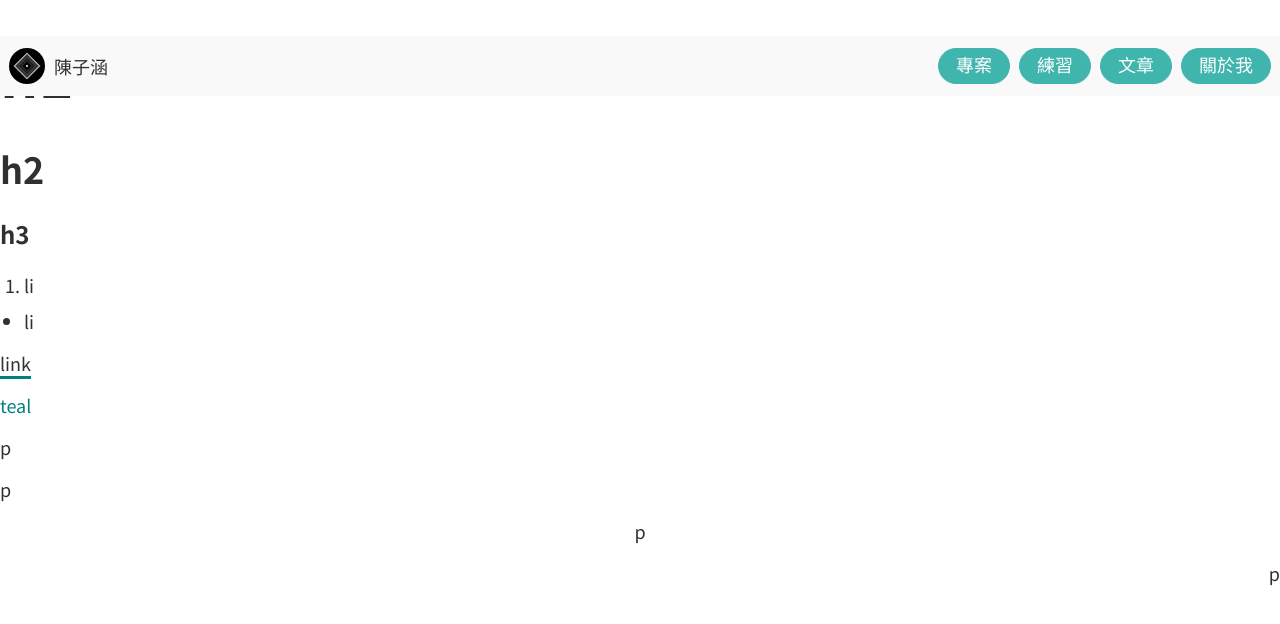
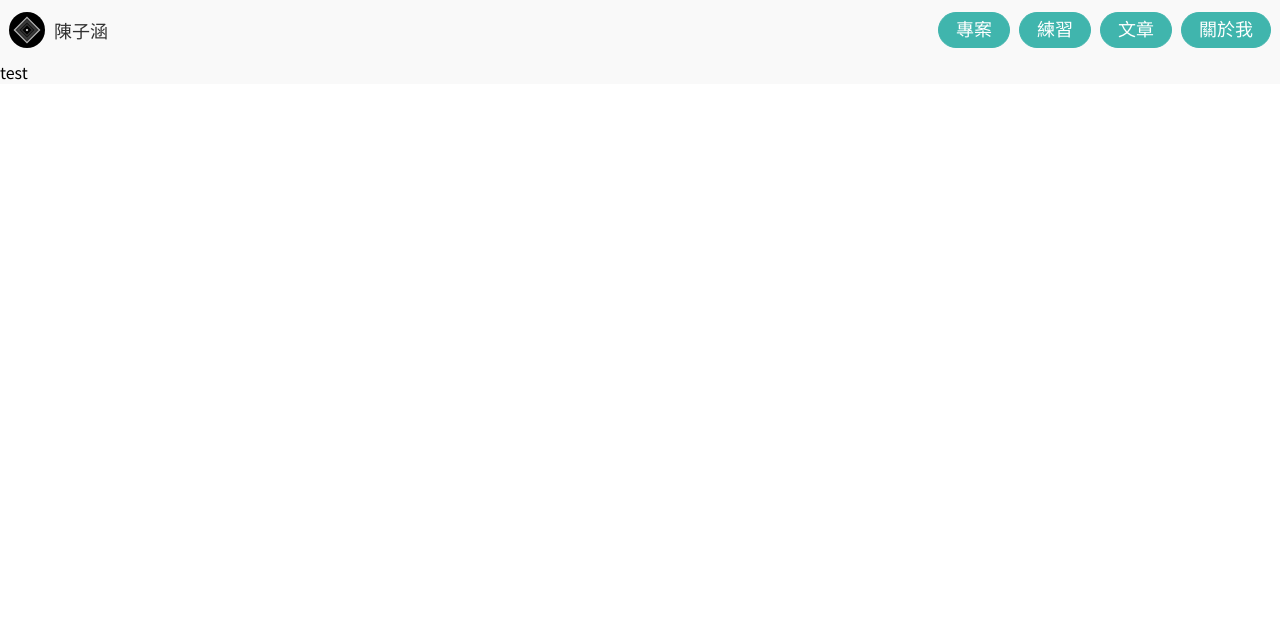
Before and after one commit to TzuHanChen/personal-website-old, a Next.js app: page / in a window 1280 px wide. Shown: the top 624 px of the page. Built offline with nearby package versions, Linux system fonts and the light colour scheme.

Commit message:
Adjusted main background color

```diff
--- a/src/components/card.module.scss
+++ b/src/components/card.module.scss
@@ -2,7 +2,7 @@
 
 .card {
 	border-radius: 24px;
-	background-color: $lightGray;
+	background-color: $white;
 	width: $card-width;
 }
 .card:hover {
--- a/src/design-tokens/global.css
+++ b/src/design-tokens/global.scss
@@ -1,3 +1,5 @@
+@use './index.module.scss' as *;
+
 *, *::before, *::after {
 	box-sizing: border-box;
 	margin: 0;
@@ -6,6 +8,10 @@
 body {
 	font-family: 'Noto Sans TC', sans-serif;
 }
+main {
+	padding-top: $nav-height;
+	background-color: $lightGray;
+}
 img {
 	max-width: 100%;
 	height: auto;
--- a/src/layouts/grid-section.module.scss
+++ b/src/layouts/grid-section.module.scss
@@ -3,12 +3,6 @@ $grid-gap-sm: 30px;
 $grid-gap-md: 45px;
 $grid-gap-lg: 60px;
 
-main {
-	margin: 0;
-	padding-top: $nav-height;
-	background-color: $gray;
-	color: $darkGray;
-}
 .hero-section {
 	margin-top: $nav-height;
 	min-height: 300px;
--- a/src/layouts/hero-section.tsx
+++ b/src/layouts/hero-section.tsx
@@ -1,3 +1,3 @@
 export default function HeroSection({ ...props }) {
-	return ( <></> );
+	return ( <>{ props.children }</> );
 }
--- a/src/pages/_app.tsx
+++ b/src/pages/_app.tsx
@@ -10,7 +10,7 @@ const noto = Noto_Sans_TC({
 })
 
 import Nav from '@/components/nav';
-import '@/design-tokens/global.css';
+import '@/design-tokens/global.scss';
 
 export default function App({ Component, pageProps }: AppProps) {
   return (
--- a/src/pages/index.tsx
+++ b/src/pages/index.tsx
@@ -1,9 +1,11 @@
 import SEO from '@/lib/seo'
 
 // import Nav from '@/components/nav'
-import { TextShowcase } from '@/components/text'
+// import { TextShowcase } from '@/components/text'
 // import { ButtonShowcase } from '@/components/button'
 // import { CardShowcase } from '@/components/card'
+
+import HeroSection from '@/layouts/hero-section'
 
 export default function Home() {
 	return (
@@ -15,9 +17,13 @@ export default function Home() {
 
 			<main>
 				{/* <Nav /> */}
-				<TextShowcase />
+				{/* <TextShowcase /> */}
 				{/* <ButtonShowcase /> */}
 				{/* <CardShowcase /> */}
+
+				<HeroSection>
+					test
+				</HeroSection>
 			</main>
 		</>
 	)
```
